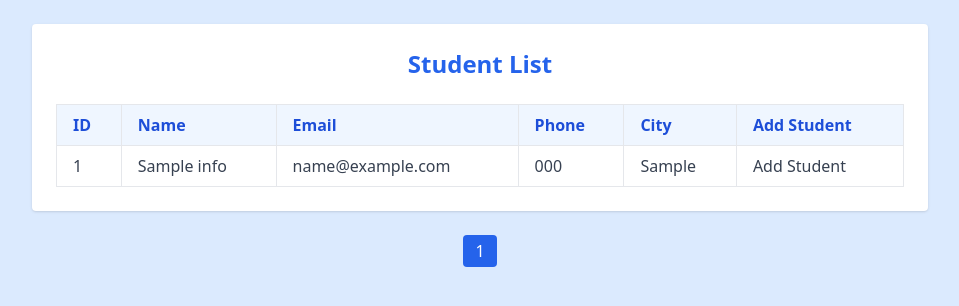
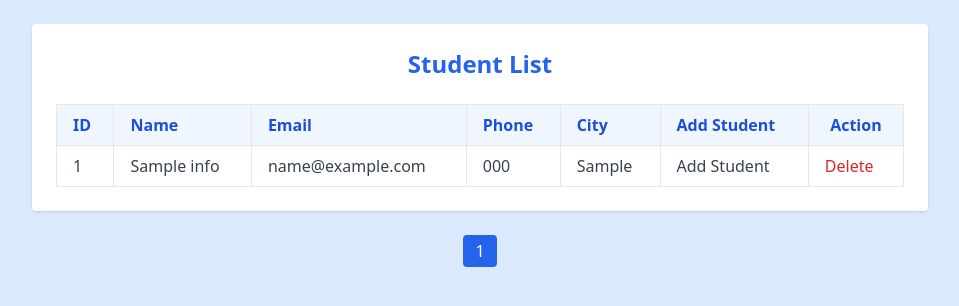
Before and after one commit to sandhya-rajawat/pagination, a PHP site: page / in a window 1280 px wide. Shown: the top 306 px of the page, without its empty margins (160-1119 px from the left). Run offline with PHP 8.4, Linux system fonts and the light colour scheme; tables that the repository leaves empty or names only in its code hold one stand-in row (values such as "Sample post"); some libraries are stand-ins or nearby versions.

Commit message:
progress

```diff
--- /dev/null
+++ b/delete.php
@@ -0,0 +1,11 @@
+<?php
+include './DB.php';
+if (isset($_GET['delete'])) {
+  $delete_id = (int)$_GET['delete'];
+  $conn->query("DELETE FROM info WHERE id = $delete_id");
+  header("Location: index.php");
+  exit;
+}
+
+
+?>
--- a/form.php
+++ b/form.php
@@ -3,17 +3,19 @@ include './fetch.php';
 ?>
 <!DOCTYPE html>
 <html lang="en">
+
 <head>
   <meta charset="UTF-8">
   <title>Student Pagination UI</title>
   <script src="https://cdn.tailwindcss.com"></script>
 </head>
+
 <body class="bg-blue-100 p-6 min-h-screen">
 
   <div class="max-w-4xl mx-auto bg-white p-6 rounded shadow">
     <h2 class="text-2xl font-bold text-center text-blue-600 mb-6">Student List</h2>
     <?php
-if($data):
+    if ($data):
     ?>
       <!-- Table -->
       <table class="w-full table-auto border-collapse">
@@ -25,24 +27,37 @@ if($data):
             <th class="border px-4 py-2 text-left">Phone</th>
             <th class="border px-4 py-2 text-left">City</th>
             <th class="border px-4 py-2 text-left"><a href='./insert.php'>Add Student</a></th>
+            <th class="border px-4 py-2">Action</th>
+
           </tr>
         </thead>
         <tbody class="text-gray-700">
           <!-- Sample static rows (ye PHP se replace honge) -->
           <?php
-         foreach($data as $rows):
+          foreach ($data as $rows):
 
           ?>
             <tr>
-          <td class="border px-4 py-2"><?=htmlentities($rows['id']);?></td>
-          <td class="border px-4 py-2"><?=htmlentities($rows['name']);?> </td>
-          <td class="border px-4 py-2"><?=htmlentities($rows['email']);?></td>
-          <td class="border px-4 py-2"><?=htmlentities($rows['phone']);?></td>
-          <td class="border px-4 py-2"><?=htmlentities($rows['city']);?></td>
+              <td class="border px-4 py-2"><?= htmlentities($rows['id']); ?></td>
+              <td class="border px-4 py-2"><?= htmlentities($rows['name']); ?> </td>
+              <td class="border px-4 py-2"><?= htmlentities($rows['email']); ?></td>
+              <td class="border px-4 py-2"><?= htmlentities($rows['phone']); ?></td>
+              <td class="border px-4 py-2"><?= htmlentities($rows['city']); ?></td>
               <td class="border px-4 py-2"><a href='./insert.php'>Add Student</a></td>
+              <td class="border px-4 py-2">
+
+                <a href="?delete=<?= $rows['id'] ?>"
+
+                  class="text-red-600 hover:underline">
+                  Delete
+                </a>
+              </td>
+
+              </td>
+
             </tr>
           <?php
-     endforeach;?>
+          endforeach; ?>
           <!-- More rows here... -->
         </tbody>
       </table>
@@ -50,7 +65,7 @@ if($data):
 
   </div>
 <?php
-endif;?>
+    endif; ?>
 <div class="mt-6 flex justify-center items-center space-x-2">
   <!-- Previous Button -->
   <?php if ($page > 1): ?>
@@ -74,4 +89,5 @@ endif;?>
 
 </div>
 </body>
+
 </html>
--- a/index.php
+++ b/index.php
@@ -3,5 +3,6 @@ include './DB.php';
 // include './insert.php';
 include './fetch.php';
 include './form.php';
+include './delete.php';
 
 ?>
```
Lines whose indentation alone changed are shown as unchanged.
